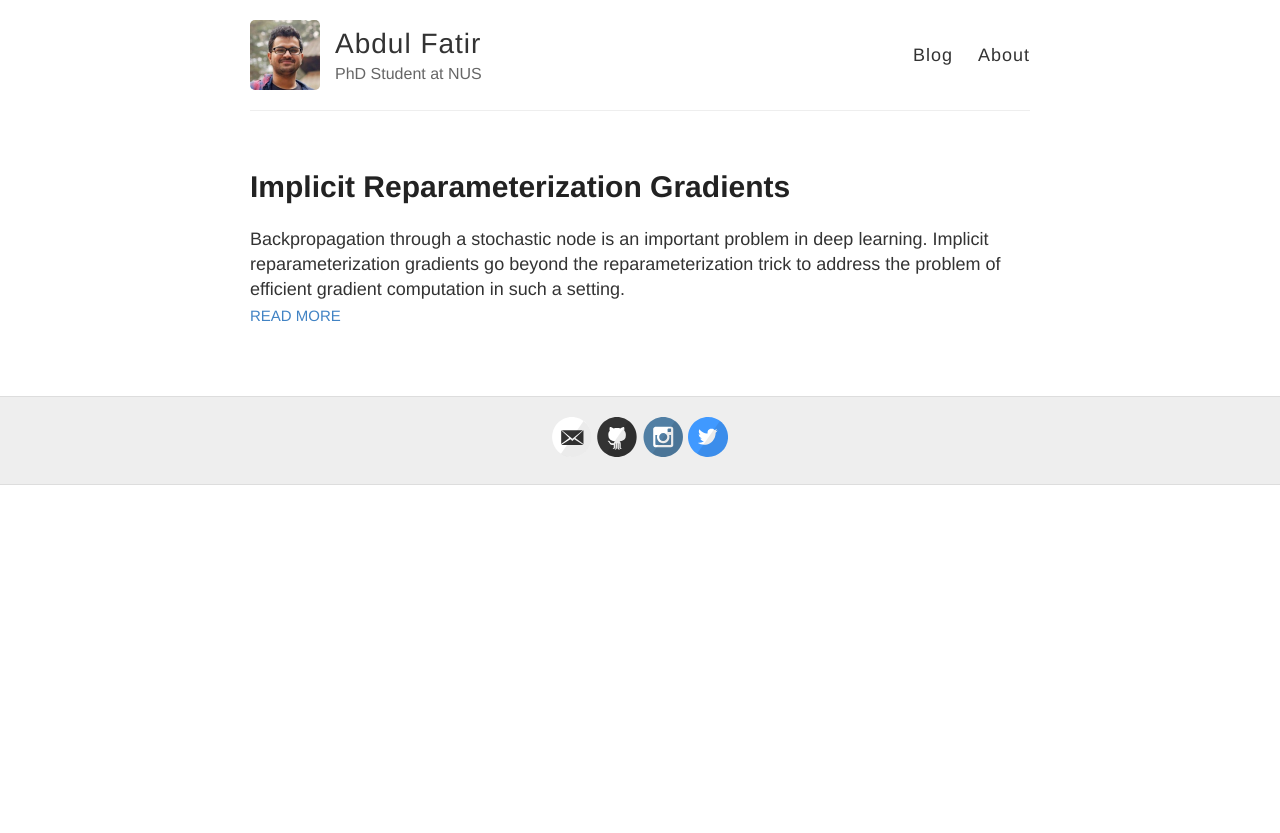
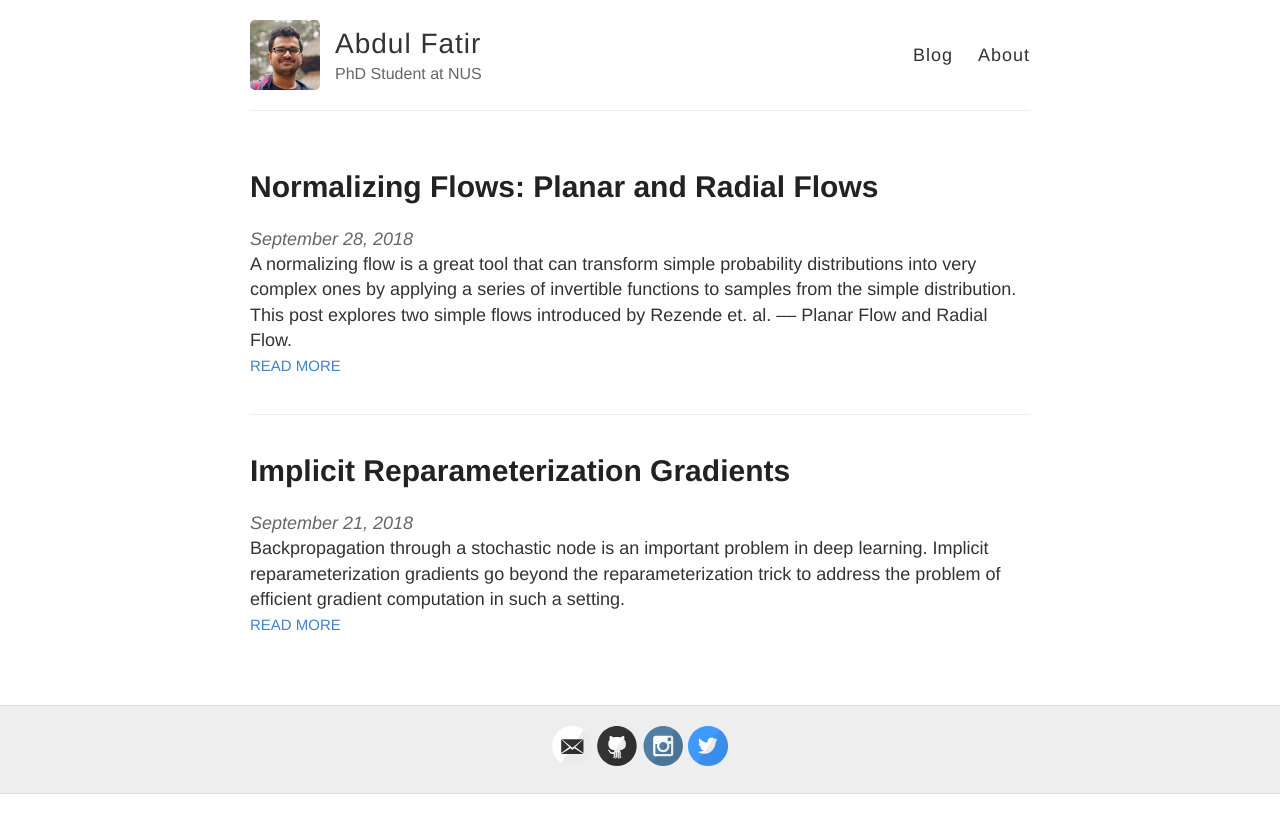
Before and after one commit to abdulfatir/abdulfatir.github.io, a Jekyll site: the page built from index.html, in a window 1280 px wide. Shown: the top 833 px of the page. Built offline with Jekyll 4.4.1, drawn with Linux system fonts in a browser that asks for light colours; some of the changed lines change nothing that is shown.

Commit message:
Started NF Part 1

```diff
--- /dev/null
+++ b/_posts/2018-9-28-Normalizing-Flows-Part-1.md
@@ -0,0 +1,85 @@
+---
+layout: post
+title: "Normalizing Flows: Planar and Radial Flows"
+excerpt: A normalizing flow is a great tool that can transform simple probability distributions into very complex ones by applying a series of invertible functions to samples from the simple distribution. This post explores two simple flows introduced by Rezende et. al. –– Planar Flow and Radial Flow.
+---
+
+<script type="text/x-mathjax-config">
+  MathJax.Hub.Config({
+    tex2jax: {
+      inlineMath: [ ['$','$'], ["\\(","\\)"] ],
+      processEscapes: true
+    }
+  });
+</script>
+
+Simple distributions (e.g., Gaussian) are often used as likelihood distributions. However, the true distribution is often far from this simple distribution and this results in issues such as blurry reconstructions in the case of images. Latent variable models such as VAEs often set the prior distribution $p(\mathbf{z})$ to a factorial multivariate Gaussian distribution. Such a simplistic assumption hampers the model in multiple ways. For instance, this does not allow a multi-modal latent space distribution. Normalizing Flows allow transformation of samples from a simple distribution (subsequently denoted by $q_0$) to samples from a complex distribution by applying a series of invertible flows.
+
+### Distribution of a Simple Transformation of a RV
+
+Before jumping into normalizing flows, let's consider a simple univariate distribution $p(x)=2x$ with support $x\in[0,1]$. Define a function $y = f(x) = x^2$. Note that $f(x)$ is monotonically increasing in $[0,1]$. What is the PDF of the variable $y$?
+
+We can compute $p(y)$ using the CDFs as follows.
+
+$$
+\begin{align}
+F_{Y}(y) &= P(Y \leq y)\\
+&= P(X^2 \leq y)\\
+&= P(X \leq \sqrt{y})\\
+&= F_{X}(\sqrt{y})\\
+\end{align}
+$$
+
+Now, $p(y) = F_{Y}'(y) = \frac{dF_{X}(\sqrt{y})}{dy}$ where
+
+$$
+\begin{align}
+F_{X}(\sqrt{y}) &= \int_{0}^{\sqrt{y}} p(x) dx\\
+&=\left[2\frac{x^2}{2}\right]_{0}^{\sqrt{y}}\\
+&=y
+\end{align}
+$$
+
+and finally differentiating w.r.t. $y$ we get $\frac{d(y)}{dy} = 1$ which means that $p(y) = \mathcal{U}(0,1)$.
+
+### Change of Variables
+
+The method described above can be extended to multivariate distributions $q_0(\mathbf{z})$ and smooth invertible mappings $f: \mathbb{R}^d\Rightarrow\mathbb{R}^d$. Samples $\mathbf{z} \sim q_0(\mathbf{z})$ can be transformed using $f$ to give $\mathbf{y}=f(\mathbf{z})$. The PDF of $\mathbf{y}$ is given by
+
+$$
+q_1(\mathbf{y}) = q_0(\mathbf{z})\left|\det \frac{\partial f^{-1}}{\partial \mathbf{y}}\right| = q_0(\mathbf{z})\left|\det \frac{\partial f}{\partial \mathbf{z}}\right|^{-1}
+$$
+where the second equality comes from the inverse-function theorem.
+
+Rezende et. al. proposed two different families of invertible transformations: planar flow and radial flow.
+
+## Planar Flow
+
+Planar flows use functions of form
+
+$$
+\begin{align*}
+f(\mathbf{z}) = \mathbf{z} + \mathbf{u}h(\mathbf{w}^\top\mathbf{z} + b)
+\end{align*}
+$$
+
+where $\mathbf{u},\mathbf{w}\in \mathbb{R}^d$, $b \in \mathbb{R}$, and $h$ is an element-wise non-linearity such as $\tanh$.
+
+The Jacobian is defined as follows.
+
+$$
+\begin{align*}
+    \frac{\partial f(\mathbf{z})}{\partial \mathbf{z}} = \mathbf{I} + \mathbf{u}h'(\mathbf{w}^\top\mathbf{z} + b)\mathbf{w}^\top
+\end{align*}
+$$
+
+Now, using the matrix determinant lemma
+
+$$
+\begin{align*}
+\det\frac{\partial f(\mathbf{z})}{\partial \mathbf{z}} &= (1 + h'(\mathbf{w}^\top\mathbf{z} + b)\mathbf{w}^\top\mathbf{I}^{-1}\mathbf{u})\det(\mathbf{I})\\
+&=(1 + h'(\mathbf{w}^\top\mathbf{z} + b)\mathbf{w}^\top\mathbf{u})
+\end{align*}
+$$
+
+(...to be continued)
--- a/index.html
+++ b/index.html
@@ -7,6 +7,9 @@ layout: default
     <article class="post">
 
       <h1><a href="{{ site.baseurl }}{{ post.url }}">{{ post.title }}</a></h1>
+      <div class="date">
+        {{ post.date | date: "%B %e, %Y" }}
+      </div>
 
       <div class="entry">
         {{ post.excerpt }}
```
Also changed, not shown: 1 other file.
